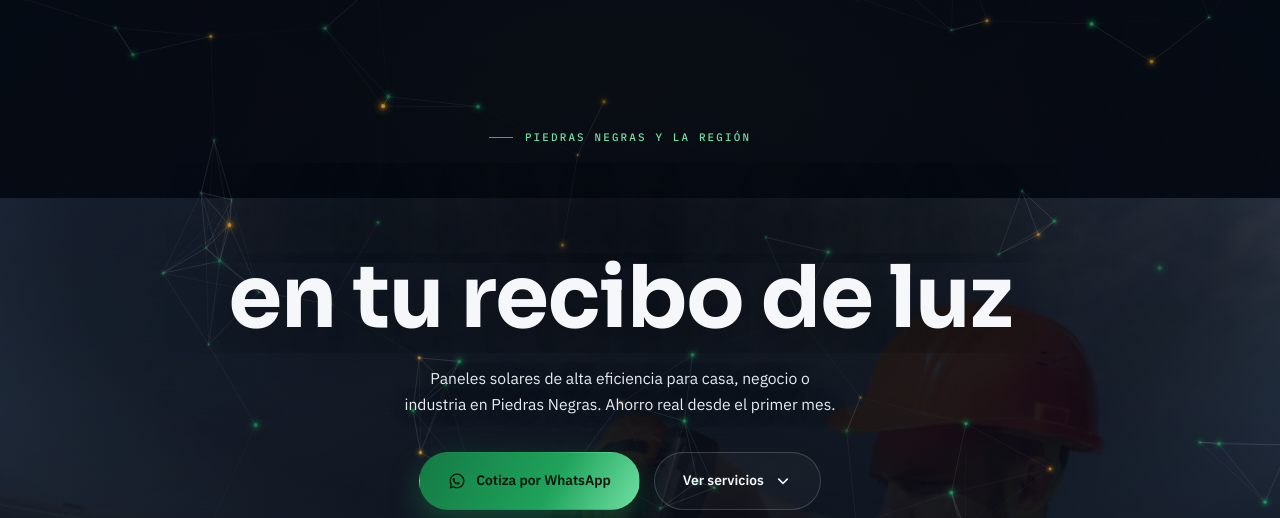
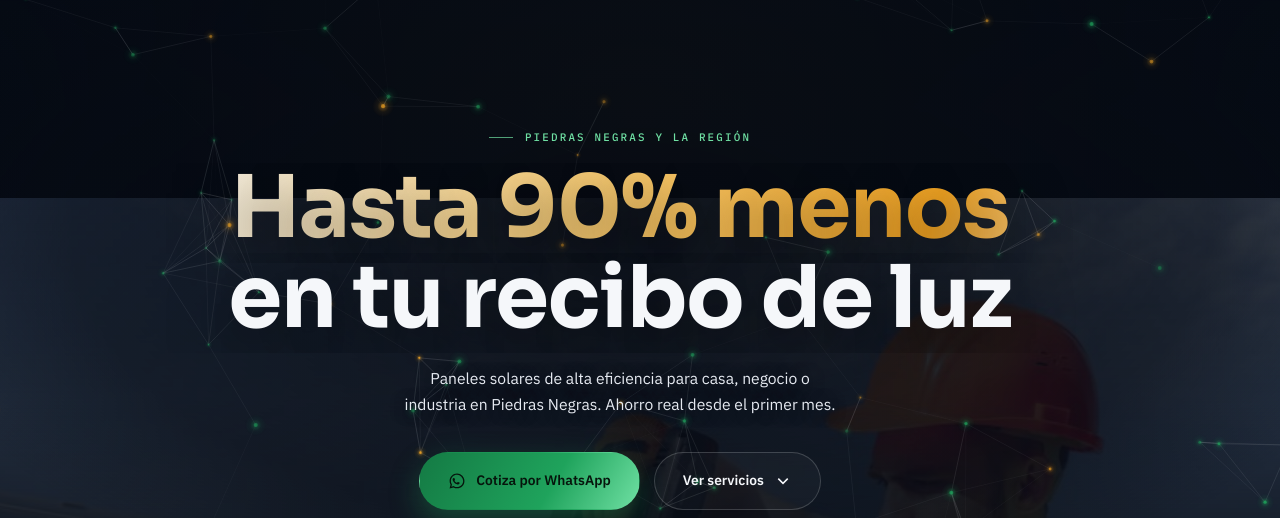
Before and after one commit to helloweb100-png/lesaranelectric-instalacion-paneles, a plain HTML site: page index.html in a window 1280 px wide. Shown: the part 133-651 px from the top of the page. Drawn offline with Linux system fonts and the light colour scheme.

Commit message:
actualizando pagian

```diff
--- a/styles.css
+++ b/styles.css
@@ -184,9 +184,13 @@ body.is-ready [data-hero] {
 .rise-word.is-visible .rise-word-inner { transform: none; }
 
 .text-sun {
-  background: linear-gradient(112deg, var(--paper) 8%, var(--amber-light) 46%, var(--amber) 76%, var(--paper) 100%);
-  background-size: 300% 100%;
-  background-position: 220% 0;
+  /* base gradient is always at 0 0, so the headline is visible on first paint;
+     only the shine streak (layer 1) waits off to the right for .is-lit to sweep it through */
+  background-image:
+    linear-gradient(112deg, transparent 32%, rgba(255, 255, 255, 0.85) 47%, transparent 62%),
+    linear-gradient(112deg, var(--paper) 8%, var(--amber-light) 46%, var(--amber) 76%, var(--paper) 100%);
+  background-size: 260% 100%, 100% 100%;
+  background-position: 220% 0, 0 0;
   background-repeat: no-repeat;
   -webkit-background-clip: text;
   background-clip: text;
@@ -195,7 +199,7 @@ body.is-ready [data-hero] {
 
 .text-sun.is-lit { animation: sunSweep 1.3s var(--ease-out) forwards; }
 
-@keyframes sunSweep { to { background-position: -60% 0; } }
+@keyframes sunSweep { to { background-position: -60% 0, 0 0; } }
 
 .eyebrow {
   display: inline-flex;
@@ -1328,5 +1332,5 @@ main section[id] { scroll-margin-top: 76px; }
 
   .hero-title .line-inner, .rise-word-inner { transform: none !important; }
   .eyebrow::before { transform: scaleX(1) !important; }
-  .text-sun.is-lit { animation: none !important; background-position: 0 0 !important; }
+  .text-sun.is-lit { animation: none !important; background-position: -60% 0, 0 0 !important; }
 }
```
